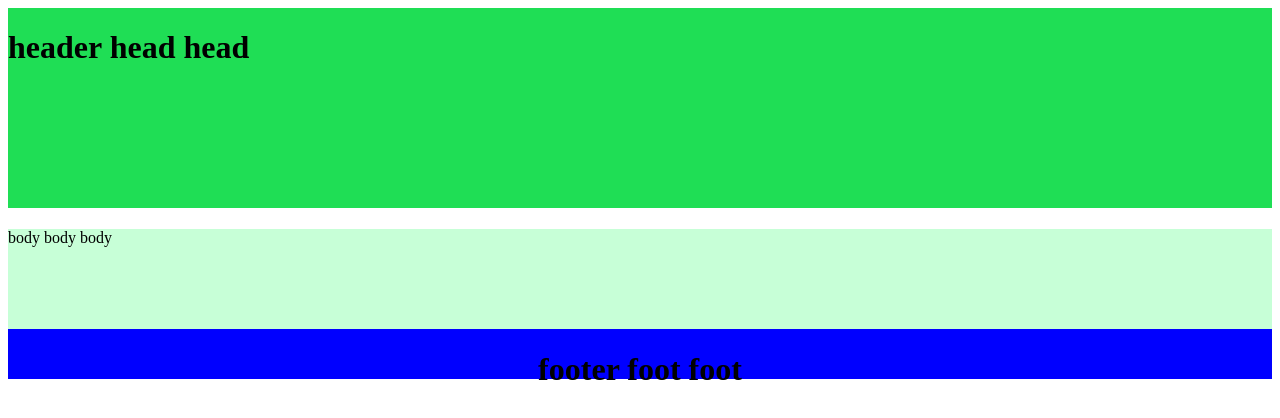
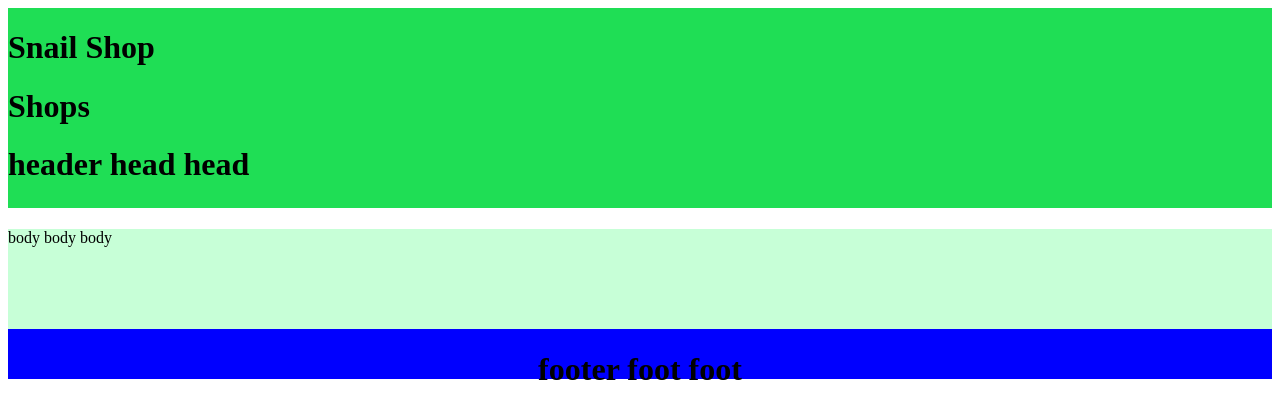
Before and after one commit to PlasmaZen/landingsite, a plain HTML site: page index.html in a window 1280 px wide. Drawn offline with Linux system fonts and the light colour scheme.

Commit message:
Did some positioning. Need to figure out how to stick navbar to the right of the logo.

```diff
--- a/index.html
+++ b/index.html
@@ -6,7 +6,7 @@
 
   <meta charset="UTF-8" />
 
-  <title>Hello, world!</title>
+  <title>Snail Shop</title>
 
   <meta name="viewport" content="width=device-width,initial-scale=1" />
 
@@ -14,13 +14,19 @@
 
   <link rel="stylesheet" type="text/css" href="style.css" />
 
-  <link rel="icon" href="snail.ico">
+  <link rel="icon" href="images/snail.png">
 
 </head>
 
 <body>
-    <header
+    <header>
         <div class="mainHeader">
+            <div class="mainHeaderLogo">
+                <h1>Snail Shop</h1>
+            </div>
+            <div class="mainheaderNavbar"> <!--make this go to the right of the logo-->
+                <h1> Shops </h1>
+            </div>
             <h1>header head head</h1>
         </div>
     </header>
```
Also changed, not shown: images/snail.ico (deleted), images/snail.png (added).
